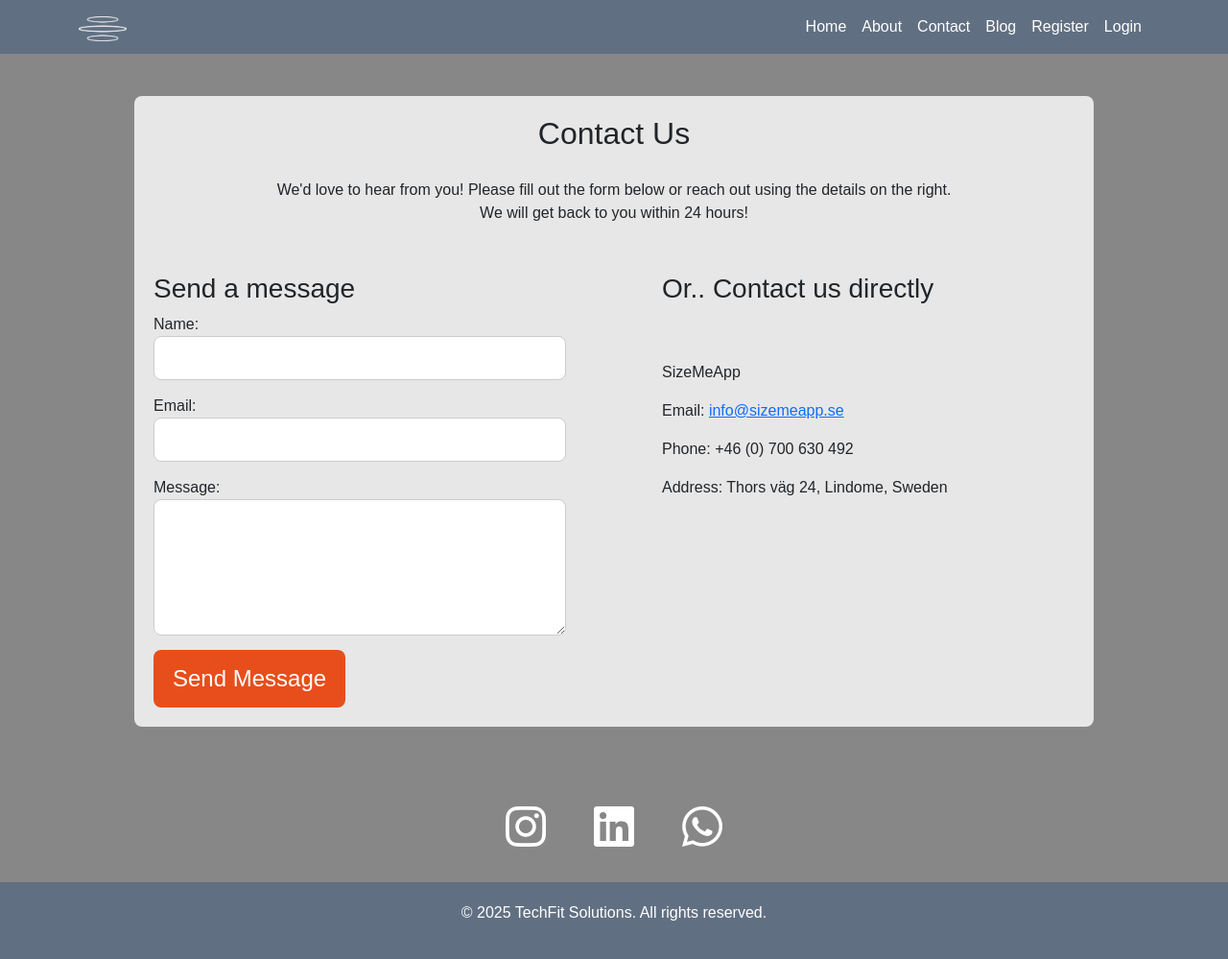
After one commit to Sara-Sundin/SizeMeApp, a Django app: template apps/pages/templates/pages/contact.html in a window 1280 px wide. The commit adds this page. Shown: the whole page at 96% size. Run offline with Django 5.2, Linux system fonts and the light colour scheme; the template is opened without the code that fills it, so the values that code supplies are empty; parts of the project's set-up code (start-up, migrations or seed data) failed here and were passed over; some libraries are stand-ins or nearby versions.

Commit message:
contact page html and css

```diff
--- /dev/null
+++ b/apps/pages/templates/pages/contact.html
@@ -0,0 +1,69 @@
+{% extends 'base.html' %}
+
+{% load static %}
+
+{% block body_class %}contact-page{% endblock %}
+
+{% block title %}Contact - SizeMeApp{% endblock %}
+
+{% block content %}
+
+    <div class="about-box transparent-box">
+        <h2 class="contact-heading">Contact Us</h2>
+        <p class="contact-intro">We'd love to hear from you! Please fill out the form below or reach out using the details on the right.
+            <br> We will get back to you within 24 hours!
+        </p>
+
+        <div class="contact-wrapper">
+            <!-- Contact Form -->
+            <div class="contact-form-container">
+                <h3 class="contact-sub-heading">Send a message</h3>
+                <form method="post" class="contact-form">
+                    {% csrf_token %}
+                    <div class="form-group">
+                        <label for="name">Name:</label>
+                        <input type="text" id="name" name="name" required>
+                    </div>
+
+                    <div class="form-group">
+                        <label for="email">Email:</label>
+                        <input type="email" id="email" name="email" required>
+                    </div>
+
+                    <div class="form-group">
+                        <label for="message">Message:</label>
+                        <textarea id="message" name="message" rows="5" required></textarea>
+                    </div>
+
+                    <button type="submit" class="btn-orange">Send Message</button>
+                </form>
+            </div>
+
+            <!-- Contact Details -->
+            <div class="contact-details">
+                <h3 class="contact-sub-heading">Or.. Contact us directly</h3>
+                <div class="details">
+                    <p>SizeMeApp</p>
+                    <p>Email: <a href="mailto:info@example.com">info@sizemeapp.se</a></p>
+                    <p>Phone: +46 (0) 700 630 492</p>
+                    <p>Address: Thors väg 24, Lindome, Sweden</p>
+                </div>
+            </div>
+        </div>
+    </div>
+
+    <!-- Social Media -->
+    <section class="text-center">
+        <div class="social-icons">
+            <a href="https://www.instagram.com/iknw.se/" target="_blank"
+            aria-label="Visit our Instagram page (opens in a new tab)" rel="noopener"><i
+            class="fa-brands fa-instagram"></i></a>
+        <a href="https://www.linkedin.com/in/sara-sundin-b2833890/" target="_blank"
+            aria-label="Visit our LinkedIn page (opens in a new tab)" rel="noopener"><i
+            class="fa-brands fa-linkedin"></i></a>
+        <a href="https://wa.me/46700630492" target="_blank" aria-label="Connect on Whatsapp (opens in a new tab)"
+            rel="noopener"><i class="fa-brands fa-whatsapp"></i></a>
+        </div>
+    </section>
+
+{% endblock %}
--- a/static/css/style.css
+++ b/static/css/style.css
@@ -188,30 +188,107 @@ h1 img {
     padding-top: 50px;
 }
 
-.contact {
-    padding-top: 20px;
+/* Contact Page Container */
+
+.contact-heading {
     padding-bottom: 20px;
+    text-align: center;
 }
 
-/* Contact Button Styling */
-.contact .btn {
-    background-color: #616F82;
-    color: white;
-    text-decoration: none;
-    padding: 12px 20px;
-    font-size: 1rem;
-    font-weight: bold;
-    border-radius: 5px;
-    border: none;
-    cursor: pointer;
-    transition: background 0.3s ease-in-out, transform 0.2s ease-in-out;
+.contact-sub-heading {
+    text-align: left;
 }
 
-/* Hover Effect */
-.contact .btn:hover {
-    background-color: #4F5C6D; /* Slightly darker on hover */
-    transform: scale(1.2); /* Small scaling effect */
+.contact-intro {
+    padding-bottom: 30px;
+    text-align: center;
+
+}
+
+/* Contact Wrapper - Two Columns */
+.contact-wrapper {
+    display: flex;
+    flex-direction: column;
+    gap: 20px;
+    margin-top: 20px;
+    gap: 100px;
+}
+
+/* Contact Form */
+.contact-form-container {
+    flex: 1;
+}
+
+/* Apply existing form styling from SizeMeApp */
+.contact-form input[type="text"],
+.contact-form input[type="email"],
+.contact-form textarea {
+    width: 100%;
+    padding: 10px;
+    border: 1px solid #ccc;
+    border-radius: 8px;
+    display: block;
+    margin-bottom: 15px;
+    background-color: white !important;
+    color: #333;
+    font-size: 1rem;
+}
+
+/* Autofill Fixes (matching SizeMeApp styles) */
+.contact-form input:-webkit-autofill,
+.contact-form input:-moz-autofill,
+.contact-form input:-ms-autofill {
+    background-color: white !important;
+    color: #333 !important;
+    -webkit-box-shadow: 0 0 0px 1000px white inset !important;
+    box-shadow: 0 0 0px 1000px white inset !important;
+}
+
+/* Buttons - Uses SizeMeApp styles */
+.contact-form button {
+    background-color: #E84E1B;
+    color: white;
+    font-size: 1.5rem;
+    padding: 12px 24px;
+    border: none;
+    border-radius: 8px;
     transition: transform 0.3s ease-in-out;
+    display: block;
+    width: 100%;
+    text-align: center;
+}
+
+.contact-form button:hover {
+    background-color: #cc3d14;
+    transform: scale(1.1);
+}
+
+/* Contact Details */
+.contact-details {
+    flex: 1;
+    text-align: left;;
+}
+
+.details {
+    padding-top: 50px;
+}
+
+/* Two-Column Layout for Larger Screens */
+@media (min-width: 768px) {
+    .contact-wrapper {
+        flex-direction: row;
+        justify-content: space-between;
+    }
+
+    .contact-form-container,
+    .contact-details {
+        width: 48%;
+    }
+
+    .contact-form button {
+        width: auto;
+        padding: 12px 20px;
+    }
 }
 
 /* Social Icons Container */
```
